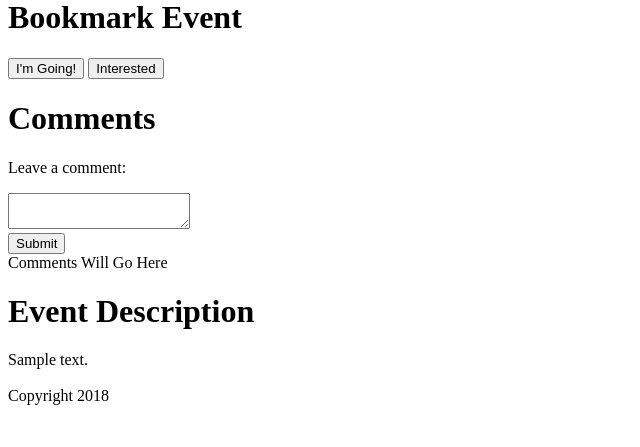
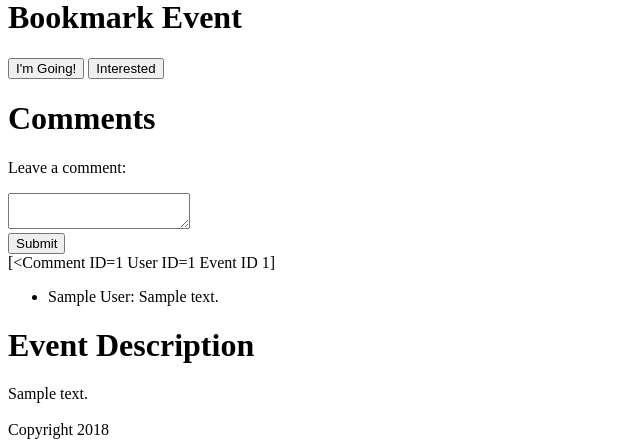
Before and after one commit to jessiditocco/jam_app-02-18, a Flask app: template templates/event_details.html in a window 1280 px wide. Shown: the part 761-1208 px from the top of the page, without its empty margins (0-640 px from the left). Before the commit the page ends 1166 px from the top, so only its background shows below. Run offline with Flask 2, Linux system fonts and the light colour scheme; tables that the repository leaves empty hold one stand-in row (values such as "Sample post"); the template is opened without the code that fills it: values that come from a table or form of the project are taken from there, most other values are stand-ins (such as "Sample title", 1, 10 or a date in 2020); grey boxes marked "Sample" are stand-in pictures.

Commit message:
Need to fix comments feature

```diff
--- a/server.py
+++ b/server.py
@@ -124,7 +124,12 @@ def show_event_details():
 
     event_details = get_event_details(event_id)
 
-    return render_template("event_details.html", event_id=event_id, event_details=event_details)
+    # Gets all of the comments for the event; returns a list of comment objects
+    comments = db.session.query(Comment).filter(Comment.event_id == event_id).all()
+
+    print comments
+
+    return render_template("event_details.html", event_id=event_id, event_details=event_details, comments=comments)
 
 
 @app.route('/add-bookmark', methods=["POST"])
@@ -151,7 +156,7 @@ def bookmark_event():
     if user_id:
         # Add the event that they pin to db
         add_event_to_db()
-         # Make a bookmark in the bookmarks table
+        # Make a bookmark in the bookmarks table
 
         # Get BookmarkType object out of DB based on status
         bookmark_type_object = db.session.query(BookmarkType).filter_by(bookmark_type=status).one()
@@ -203,7 +208,6 @@ def post_comment():
     # If the user is logged in, add the comment to the DB
     add_comment_to_db(user_id, event_id, comment)
 
-
     return comment
 
 
--- a/templates/event_details.html
+++ b/templates/event_details.html
@@ -41,10 +41,18 @@
                 <input type="submit">
             </form>
 
-            <div id="user_comments">Comments Will Go Here</div>
+            <div id="user_comments">{{ comments }}</div>
+    </div>
+
+<ul>
+    {% for comment in comments %}
+    <div>
+        <li>{{ comment.user.name}}: {{ comment.comment }}</li>
     </div>
 
 
+    {% endfor %}
+</ul>
 
 
     <div>
```
